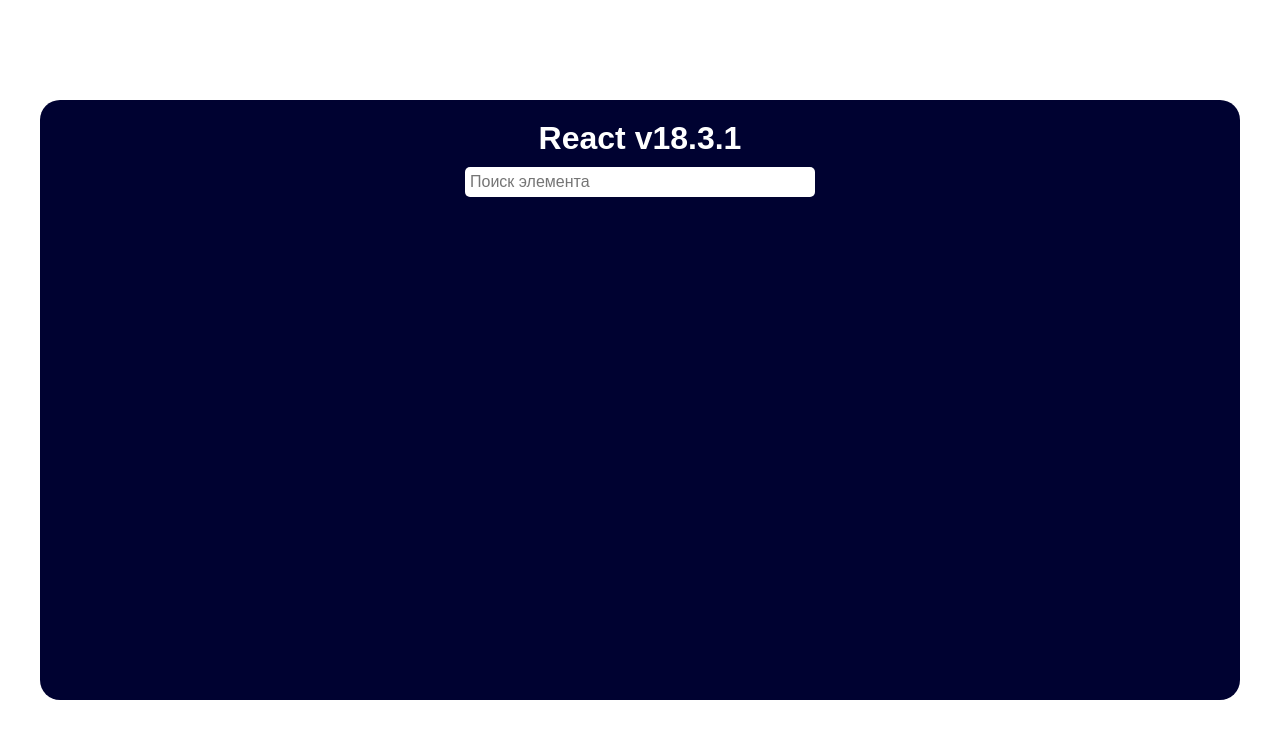
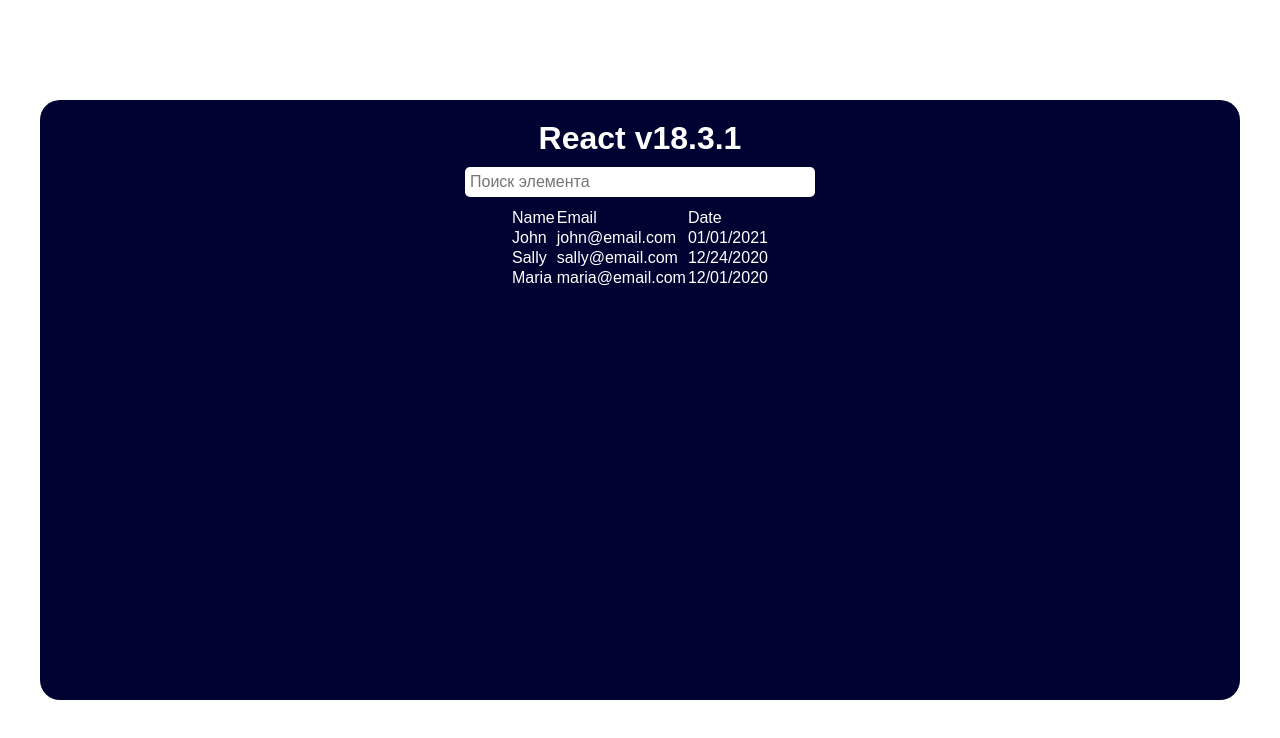
Before and after one commit to Salimgareev/users-table, a React (Create React App) app: page / in a window 1280 px wide. Shown: the top 738 px of the page. Built offline with nearby package versions, Linux system fonts and the light colour scheme; no server answers.

Commit message:
Создан компонент таблицы, добавлены базовые стили к нему

```diff
--- a/src/App.css
+++ b/src/App.css
@@ -35,3 +35,7 @@
     border: none;
     padding: 5px;
 }
+
+.main-table{
+  color: white;
+}
--- a/src/App.js
+++ b/src/App.js
@@ -1,18 +1,55 @@
 import React from "react";
 import "./App.css";
+import Table from "./components/ui/Table";
 
 function App() {
-  const fetcher = (...args) => {fetch('https://dummyjson.com/users')
-  .then(res => res.json())
-  .then(console.log)};
+
+
+  async function fetcher() {
+    try {
+      const response = await fetch("https://dummyjson.com/users");
+      const data = await response.json();
+      const mas = []; // создаем пустой массив
+
+      mas.push(data);
+
+      console.log(mas[0].users[0].lastName);
+      return mas // возвращаем массив для дальнейшего использования
+    } catch (error) {
+      console.log(error);
+      return null; // в случае ошибки возвращаем null
+    }
+  }
 
   fetcher();
+
+  const theadData = ["Name", "Email", "Date"];
+
+  const tbodyData = [
+    {
+      id: "1",
+      items: ["John", "john@email.com", "01/01/2021"],
+    },
+    {
+      id: "2",
+      items: ["Sally", "sally@email.com", "12/24/2020"],
+    },
+    {
+      id: "3",
+      items: ["Maria", "maria@email.com", "12/01/2020"],
+    },
+  ];
 
   return (
     <div className="wrapper">
       <div className="container">
         <h1>React v{React.version}</h1>
-        <input type="text" placeholder="Поиск элемента"/>
+        <input type="text" placeholder="Поиск элемента" />
+        <Table
+          theadData={theadData}
+          tbodyData={tbodyData}
+          customClass={"main-table"}
+        />
       </div>
     </div>
   );
--- /dev/null
+++ b/src/components/ui/Table.jsx
@@ -0,0 +1,24 @@
+import React from "react";
+import TableRow from "./TableRow";
+import TableHeadItem from "./TableHeadItem";
+
+const Table = ({ theadData, tbodyData, customClass }) => {
+    return (
+        <table className={customClass}>
+            <thead>
+                <tr>
+                    {theadData.map((h) => {
+                        return <TableHeadItem key={h} item={h} />;
+                    })}
+                </tr>
+            </thead>
+            <tbody>
+                {tbodyData.map((item) => {
+                    return <TableRow key={item.id} data={item.items} />;
+                })}
+            </tbody>
+        </table>
+    );
+};
+
+export default Table;
--- /dev/null
+++ b/src/components/ui/TableHeadItem.jsx
@@ -0,0 +1,11 @@
+import React from "react";
+
+const TableHeadItem = ({ item }) => {
+    return (
+        <td title={item}>
+            {item}
+        </td>
+    );
+};
+
+export default TableHeadItem;
--- /dev/null
+++ b/src/components/ui/TableRow.jsx
@@ -0,0 +1,13 @@
+import React from "react";
+
+const TableRow = ({ data }) => {
+    return (
+        <tr>
+            {data.map((item) => {
+                return <td key={item}>{item}</td>;
+            })}
+        </tr>
+    );
+};
+
+export default TableRow;
```
Also changed, not shown: src/components/ui/Table.css (added).
